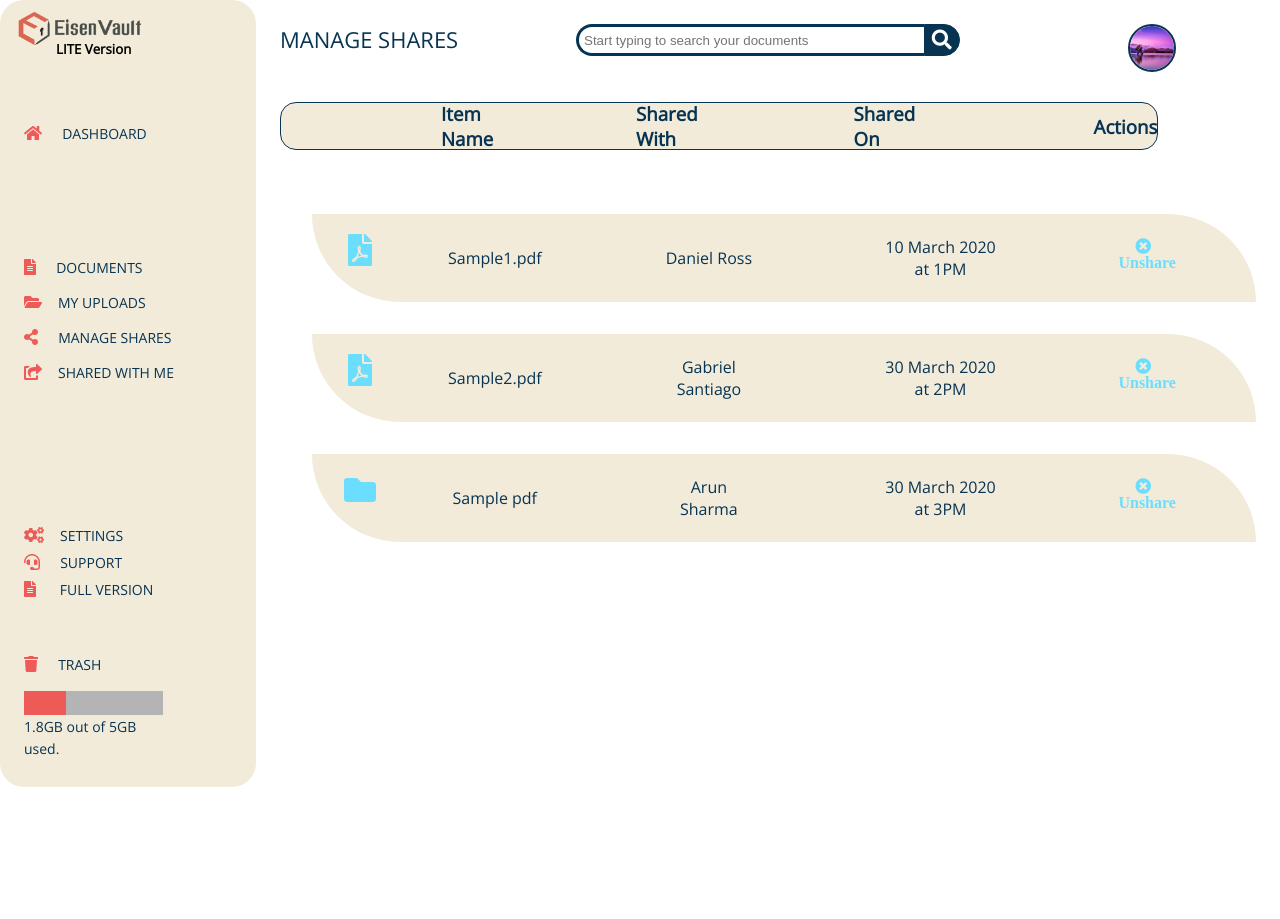
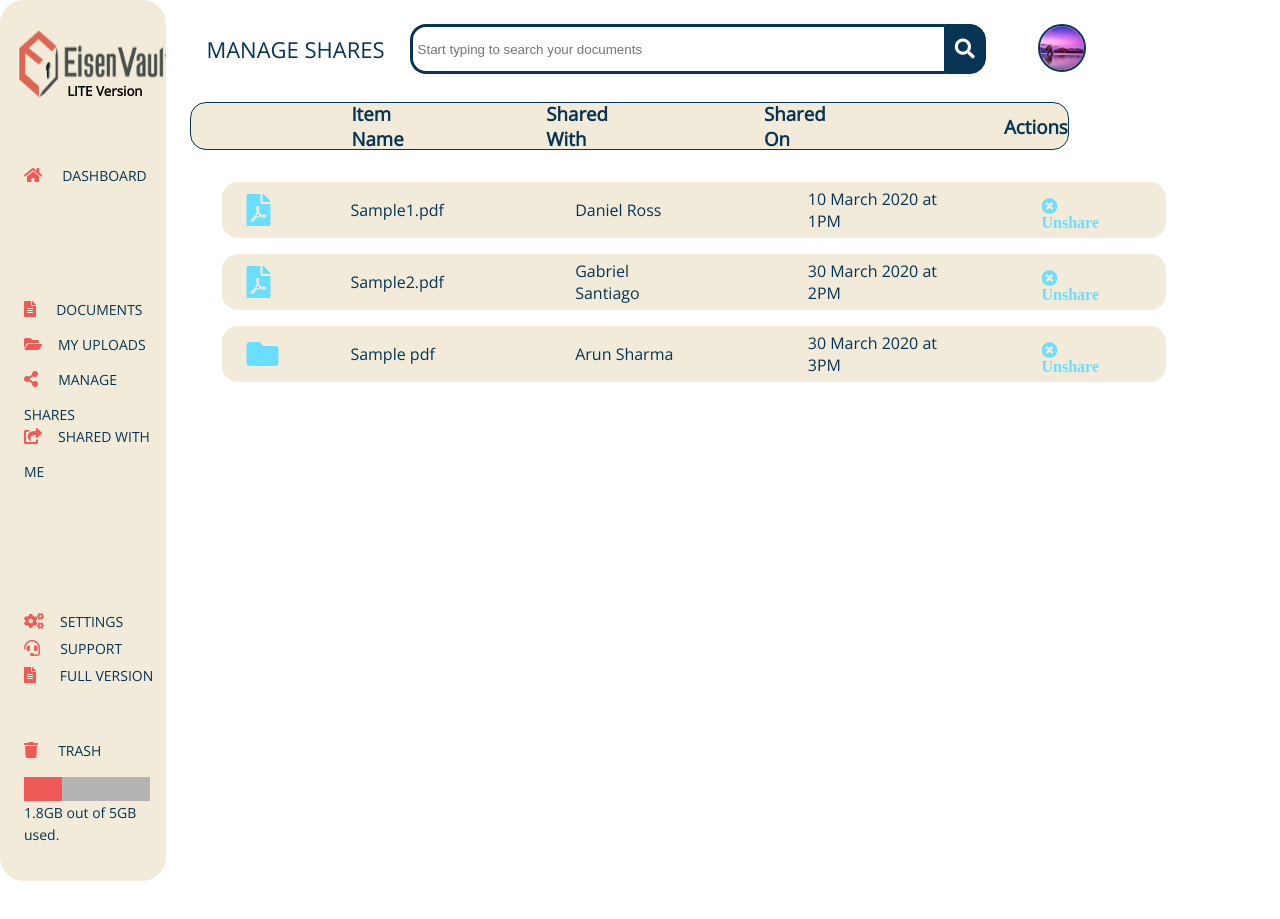
Before and after one commit to ShayaneB/eisenvault-lite-html-css, a plain HTML site: page pages/manage_shares.html in a window 1280 px wide. Before the commit the page ends 849 px from the top, so only its background shows below. Drawn offline with nearby package versions, Linux system fonts and the light colour scheme; a web font is replaced by a local one.

Commit message:
Modified

```diff
--- a/css/stylesheet.scss
+++ b/css/stylesheet.scss
@@ -15,7 +15,7 @@ body {
 
 .main_body{
     display: grid;
-    grid-template-columns: 20% 80%;
+    grid-template-columns: 13% 80%;
 }
 
 .sidebars{
@@ -23,12 +23,12 @@ body {
     padding: 1.5rem 0 0 1.5rem;
     background: url("/images/ev-sitelogo.png") #f2ebd9 no-repeat;
     background-blend-mode: multiply;
-    background-size: 8rem 3rem;
-    background-position: 1rem 0.2rem;
+    background-size: 10rem 6rem;
+    background-position: 1rem 0.8rem;
     border-radius: 1.5rem;
 
     & h5{
-        padding: 1rem 0 0 2rem;
+        padding: 3.6rem 0 0 2.7rem;
     }
 }
 
@@ -72,8 +72,7 @@ body {
     }
 
     & .progress_bar{
-        margin-top: 1rem;
-        width: 60%;
+        margin: 1rem 1rem 0 0;
         height: 1.5rem;
 	    position: relative;
 	    background:#b4b4b4;
@@ -102,6 +101,7 @@ body {
 
     & #first{
         float: left;
+        margin: 0.6rem 0 0 1rem;
     }
 
     & .profile_pic{
@@ -125,7 +125,7 @@ body {
     border: 3px solid #073453;
     border-right: none;
     padding: 5px;
-    height: 32px;
+    height: 50px;
     border-radius: 1rem 0 0 1rem;
     outline: none;
   }
@@ -135,8 +135,8 @@ body {
   }
 
 .searchButton {
-    width: 40px;
-    height: 32px;
+    width: 45px;
+    height: 50px;
     border: 1px solid #073453;
     background: #073453;
     color: #fff;
@@ -146,9 +146,9 @@ body {
   }
 
 .wrap{
-    width: 30%;
+    width: 45%;
     position: absolute;
-    left: 45%;
+    left: 32%;
   }
 
 .icons{
@@ -173,7 +173,7 @@ body {
 }
 
 .files{
-    margin-top: 2rem;
+    margin-top: 1rem;
     border: 1px solid #073453;
     border-radius: 1.5rem;
     height: 100%;
@@ -187,7 +187,7 @@ body {
 
     & #doc_list{
         border-collapse:separate;
-        border-spacing: 0 2rem;
+        border-spacing: 0 1rem;
         margin-left: 2rem;
     }
 
@@ -211,7 +211,6 @@ body {
     }
 
     & td{
-        text-align: center;
         font-size: 16px;
 
         & .fa-file-pdf{
@@ -219,17 +218,17 @@ body {
         }
 
         &.details_depts{
-            padding:1.5rem 1.5rem 2rem 35rem;
+            padding:1rem 1.5rem 1rem 35rem;
             border-bottom-right-radius: 1rem;
             border-top-right-radius: 1rem;
         }
 
         & i{
-            padding:1rem 1.5rem 2rem 2rem;
+            padding:0.5rem 1.5rem 0.5rem 1.5rem;
         }
 
         &.file_name{
-            padding:1rem 0 1rem 0;
+            padding:0.5rem 0 0.5rem 0;
 
             & a{
             text-decoration: none;
@@ -238,19 +237,19 @@ body {
         }
 
         &.details{
-            padding:2rem 1.5rem 2rem 3.5rem;
+            padding:0.2rem 1.5rem 0.2rem 3.5rem;
         }
 
         &.view{
             color:#6bdeff;
-            padding: 1rem 0 0 15rem;
+            padding: 0.5rem 0 0.5rem 15rem;
         }
 
         &.delete{
             color:#6bdeff;
             border-bottom-right-radius: 1rem;
             border-top-right-radius: 1rem;
-            padding-top: 1rem;
+            padding-top: 0.2rem;
         }
     }
 }
--- a/css/stylesheetuploads.scss
+++ b/css/stylesheetuploads.scss
@@ -38,28 +38,47 @@
     border: none;
 
     & td.file_icon {
-        border-bottom-left-radius: 150rem;
+        border-bottom-left-radius: 1rem;
+        border-top-left-radius: 1rem;
     }
 
    & .file_name-u{
     padding-left: 3rem;
-
    }
 
    & .name-s{
-    padding-left: 7.4rem;
+    padding-left: 8.2rem;
    }
 
    & .details-u{
-    padding-left: 7.8rem;
+    padding-left: 9rem;
    }
 
    & td.delete-u{
-    border-top-right-radius: 150rem;
+    border-bottom-right-radius: 1rem;
+    border-top-right-radius: 1rem;
+}
+
+   & .delete-u{
+    padding: 0.5rem 15rem 0 6rem;
    }
 
-   & .delete-u{
-    padding: 0.5rem 3rem 0 5rem;
+   & .details-s{
+    padding-left: 8rem;
+   }
+
+   & td.delete-s{
+    border-bottom-right-radius: 1rem;
+    border-top-right-radius: 1rem;
+}
+
+   & .delete-s{
+    padding: 0.5rem 1.5rem 0 5rem;
+   }
+
+   & .file_name-s{
+    padding-left: 3rem;
+
    }
 
    & .fa-folder{
--- a/pages/manage_shares.html
+++ b/pages/manage_shares.html
@@ -82,26 +82,26 @@
         <table id="doc_list">
             <tr id="first_details">
                 <td class="file_icon"><i class="fas fa-file-pdf"></i></td>
-                <td class="file_name-u">Sample1.pdf</td>
+                <td class="file_name-s">Sample1.pdf</td>
                 <td class="name-s">Daniel Ross</td>
-                <td class="details-u">10 March 2020 at 1PM</td>
-                <td class="delete-u"><i class="fas fa-times-circle"> &nbsp Unshare</i></td>
+                <td class="details-s">10 March 2020 at 1PM</td>
+                <td class="delete-s"><i class="fas fa-times-circle"> &nbsp Unshare</i></td>
             </tr>
 
             <tr id="second_details">
                 <td class="file_icon"><i class="fas fa-file-pdf"></i></td>
-                <td class="file_name-u">Sample2.pdf</td>
+                <td class="file_name-s">Sample2.pdf</td>
                 <td class="name-s">Gabriel Santiago</td>
-                <td class="details-u">30 March 2020 at 2PM</td>
-                <td class="delete-u"><i class="fas fa-times-circle"> &nbsp Unshare</i></td>
+                <td class="details-s">30 March 2020 at 2PM</td>
+                <td class="delete-s"><i class="fas fa-times-circle"> &nbsp Unshare</i></td>
             </tr>
 
             <tr id="third_details">
                 <td class="file_icon"><i class="fas fa-folder"></i></td>
-                <td class="file_name-u">Sample pdf</td>
+                <td class="file_name-s">Sample pdf</td>
                 <td class="name-s">Arun Sharma</td>
-                <td class="details-u">30 March 2020 at 3PM</td>
-                <td class="delete-u"><i class="fas fa-times-circle"> &nbsp Unshare</i></td>
+                <td class="details-s">30 March 2020 at 3PM</td>
+                <td class="delete-s"><i class="fas fa-times-circle"> &nbsp Unshare</i></td>
             </tr>
 
         </table>
```
Also changed, not shown: index.html (+4 -1 lines), pages/fielSamples/Document-preview.html (added, +82 -0 lines), pages/shared_with_me.html (+9 -9 lines), css/stylesheet.css, css/stylesheetuploads.css, 2 other files.
